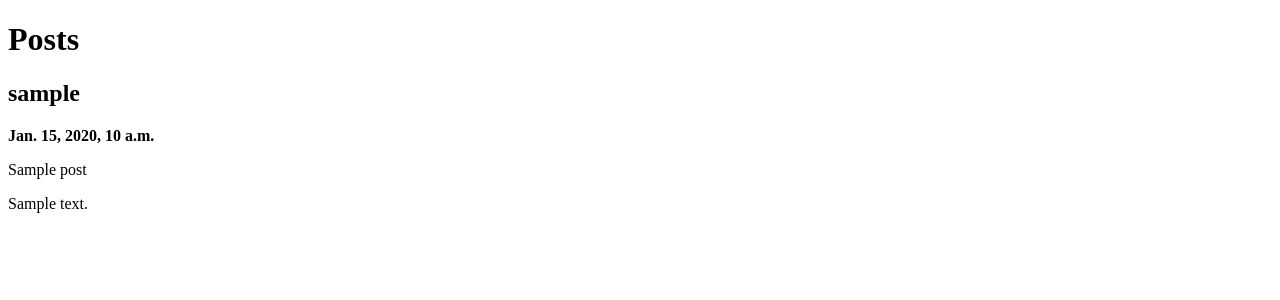
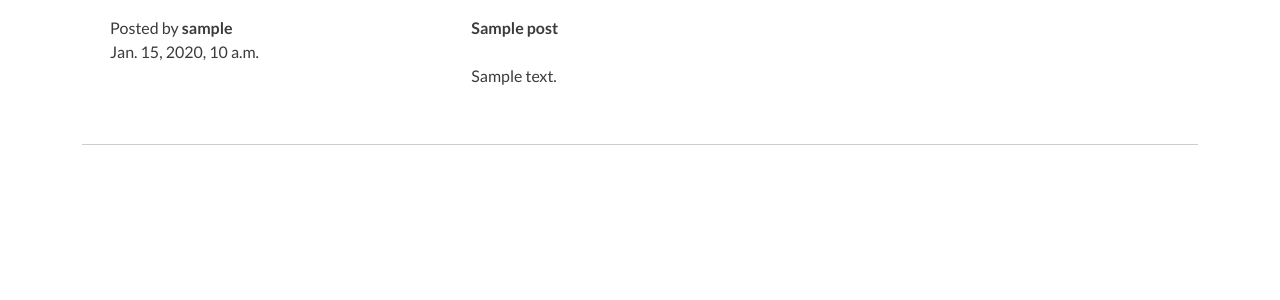
Before and after one commit to lienebriede/jurtaka-hiking-forum, a Django app: page / in a window 1280 px wide. Shown: the top 300 px of the page. Run offline with Django 4.2, Linux system fonts and the light colour scheme; tables that the repository leaves empty hold one stand-in row (values such as "Sample post").

Commit message:
Add bootstrap and custom css, style post list

```diff
--- a/forum/templates/forum/index.html
+++ b/forum/templates/forum/index.html
@@ -1,13 +1,21 @@
 {% extends "base.html" %}
-
 
 {% block content %}
 
-<h1>Posts</h1>
+
+<!-- Post list display -->
 {% for post in post_list %}
-<h2>{{post.author}}</h2>
-<p><strong>{{post.created_on}}</strong></p>
-<p>{{post.title}}</p>
-<p>{{post.content}}</p>
+<div class="row m-3">
+    <div class="col-6 col-md-4">
+        <p class="mb-0">Posted by <strong>{{post.author}}</strong></p>
+        <p>{{post.created_on}}</p>
+    </div>
+    <div class="col-6 col-md-8">
+        <p><strong>{{ post.title }}</strong></p>
+        <p class="pt-2 pb-2">{{ post.content | safe }}</p>
+    </div>
+</div>
+<hr>
 {% endfor %}
+
 {% endblock %}
--- a/static/css/style.css
+++ b/static/css/style.css
@@ -0,0 +1,9 @@
+/* Google fonts import */
+@import url('https://fonts.googleapis.com/css2?family=Lato:ital,wght@0,100;0,300;0,400;0,700;0,900;1,100;1,300;1,400;1,700;1,900&display=swap');
+
+
+body {
+    font-family: "Lato",
+        sans-serif;
+    color: #3a3b3c;
+}
--- a/templates/base.html
+++ b/templates/base.html
@@ -9,11 +9,23 @@
     <meta charset="UTF-8">
     <meta name="viewport" content="width=device-width, initial-scale=1.0">
     <title>Jurtaka Hiking Forum</title>
+    <!-- Bootstrap CSS -->
+    <link href="https://cdn.jsdelivr.net/npm/bootstrap@5.3.3/dist/css/bootstrap.min.css" rel="stylesheet"
+        integrity="sha384-QWTKZyjpPEjISv5WaRU9OFeRpok6YctnYmDr5pNlyT2bRjXh0JMhjY6hW+ALEwIH" crossorigin="anonymous">
+    <!-- Custom CSS -->
+    <link rel="stylesheet" href="{% static 'css/style.css' %}">
 </head>
 
 <body>
-    {% block content %}
-    {% endblock %}
+    <main class="flex-grow-1 d-flex flex-column container-lg">
+        {% block content %}
+        {% endblock %}
+    </main>
+
+    <!-- Bootstrap CSS -->
+    <script src="https://cdn.jsdelivr.net/npm/bootstrap@5.3.3/dist/js/bootstrap.bundle.min.js"
+        integrity="sha384-YvpcrYf0tY3lHB60NNkmXc5s9fDVZLESaAA55NDzOxhy9GkcIdslK1eN7N6jIeHz"
+        crossorigin="anonymous"></script>
 </body>
 
 </html>
```
